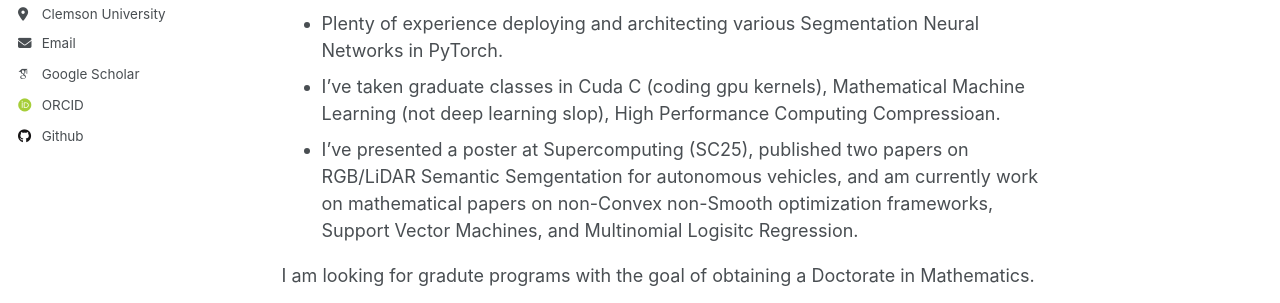
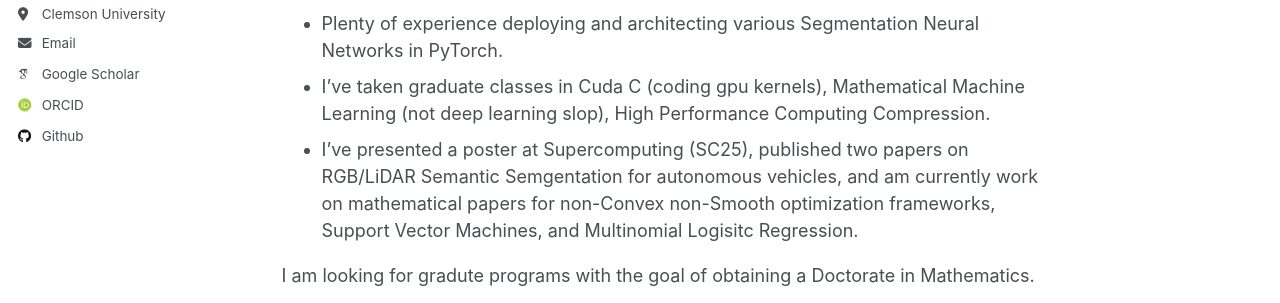
Before and after one commit to ethanmarq/ethanmarq.github.io, a Jekyll site: the page built from _pages/about.md, in a window 1280 px wide and 1127 px high. Shown: the part 433-736 px from the top of the window. Built offline with Jekyll 4.4.1, drawn with Linux system fonts in a browser that asks for light colours; some web fonts are replaced.

Commit message:
wording change

```diff
--- a/_pages/about.md
+++ b/_pages/about.md
@@ -15,7 +15,7 @@ My current studies/research relates to continous manifold optimizaiton over the
 
 - I primarily use Matlab for math research (the simplicity is mesmerizing).
 - Plenty of experience deploying and architecting various Segmentation Neural Networks in PyTorch.
-- I've taken graduate classes in Cuda C (coding gpu kernels), Mathematical Machine Learning (not deep learning slop), High Performance Computing Compressioan.
-- I've presented a poster at Supercomputing (SC25), published two papers on RGB/LiDAR Semantic Semgentation for autonomous vehicles, and am currently work on mathematical papers on non-Convex non-Smooth optimization frameworks, Support Vector Machines, and Multinomial Logisitc Regression.
+- I've taken graduate classes in Cuda C (coding gpu kernels), Mathematical Machine Learning (not deep learning slop), High Performance Computing Compression.
+- I've presented a poster at Supercomputing (SC25), published two papers on RGB/LiDAR Semantic Semgentation for autonomous vehicles, and am currently work on mathematical papers for non-Convex non-Smooth optimization frameworks, Support Vector Machines, and Multinomial Logisitc Regression.
 
 I am looking for gradute programs with the goal of obtaining a Doctorate in Mathematics.
```
